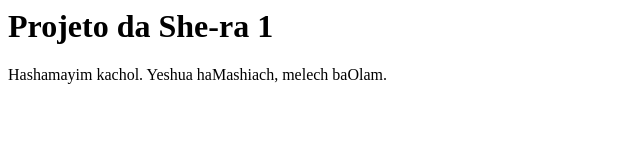
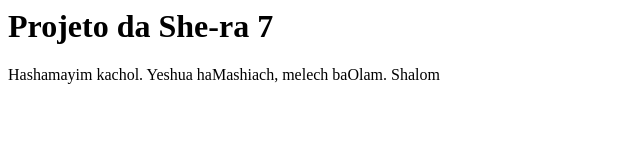
Before and after one commit to andrea1783/curso-git, a plain HTML site: page index.html in a window 1280 px wide. Shown: the full height of the page, 0-640 px from the left. Drawn offline with Linux system fonts and the light colour scheme.

Commit message:
alterando corpo do texto

```diff
--- a/index.html
+++ b/index.html
@@ -1,8 +1,8 @@
 <html>
  <head>
   <body>
-	<h1> Projeto da She-ra 1</h1>
-	 <p> Hashamayim kachol. Yeshua haMashiach, melech baOlam.</p>
+	<h1> Projeto da She-ra 7</h1>
+	 <p> Hashamayim kachol. Yeshua haMashiach, melech baOlam. Shalom</p>
  </body>
  </head>
 
```
